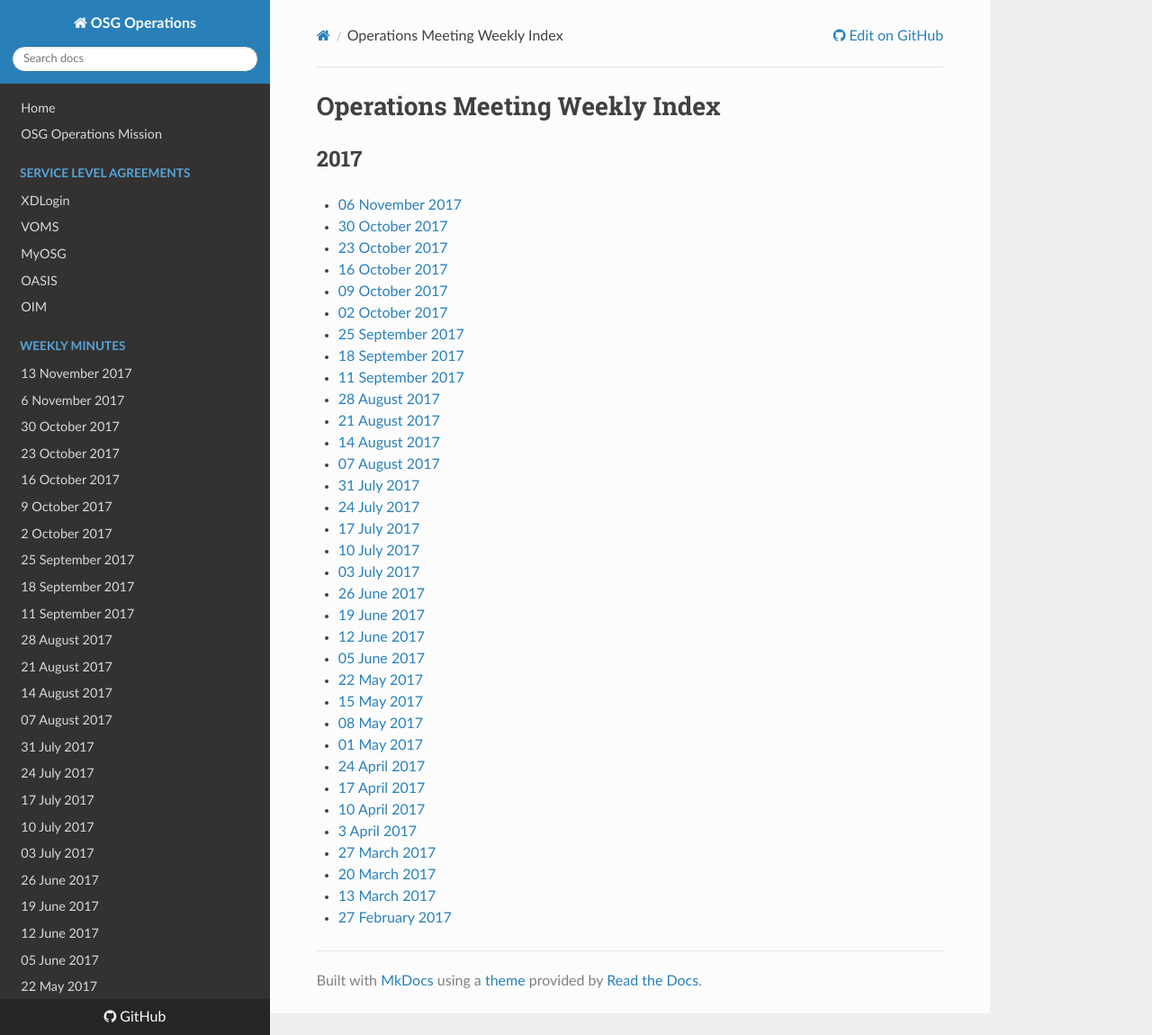
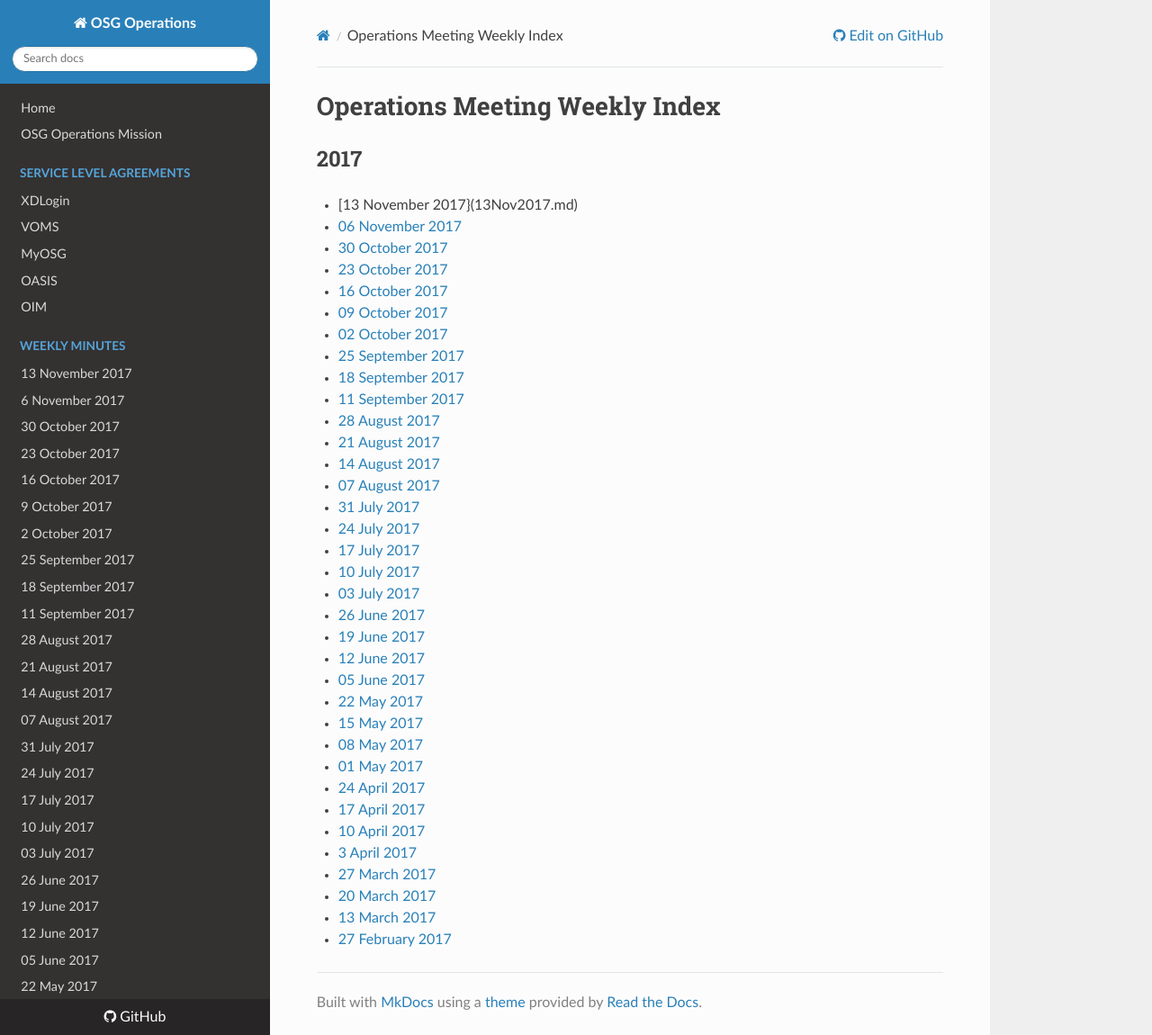
Before and after one commit to osg-htc/operations, an MkDocs documentation site: the page built from docs/WeeklyMinutes/MeetingIndex.md, in a window 1280 px wide and 1150 px high. Shown: the whole window at 90% size. Built offline with MkDocs 1.6.1, drawn with Linux system fonts in a browser that asks for light colours; nearby versions of some CDN libraries; old or Windows-style settings are respelled for this version of MkDocs.

Commit message:
Update MeetingIndex.md

```diff
--- a/docs/WeeklyMinutes/MeetingIndex.md
+++ b/docs/WeeklyMinutes/MeetingIndex.md
@@ -1,6 +1,7 @@
 # Operations Meeting Weekly Index
 
 ## 2017
+   * [13 November 2017}(13Nov2017.md)
    * [06 November 2017](06Nov2017.md)
    * [30 October 2017](30Oct2017.md)
    * [23 October 2017](23Oct2017.md)
```
